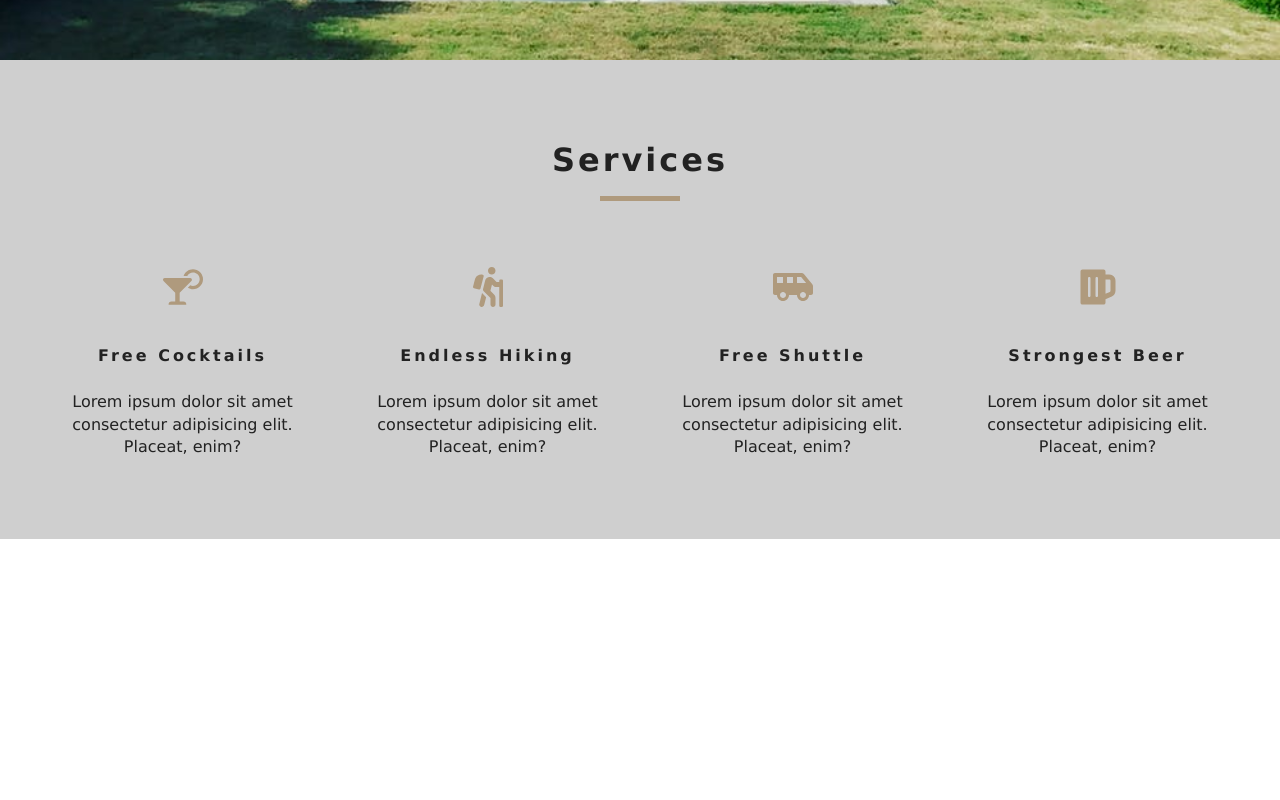
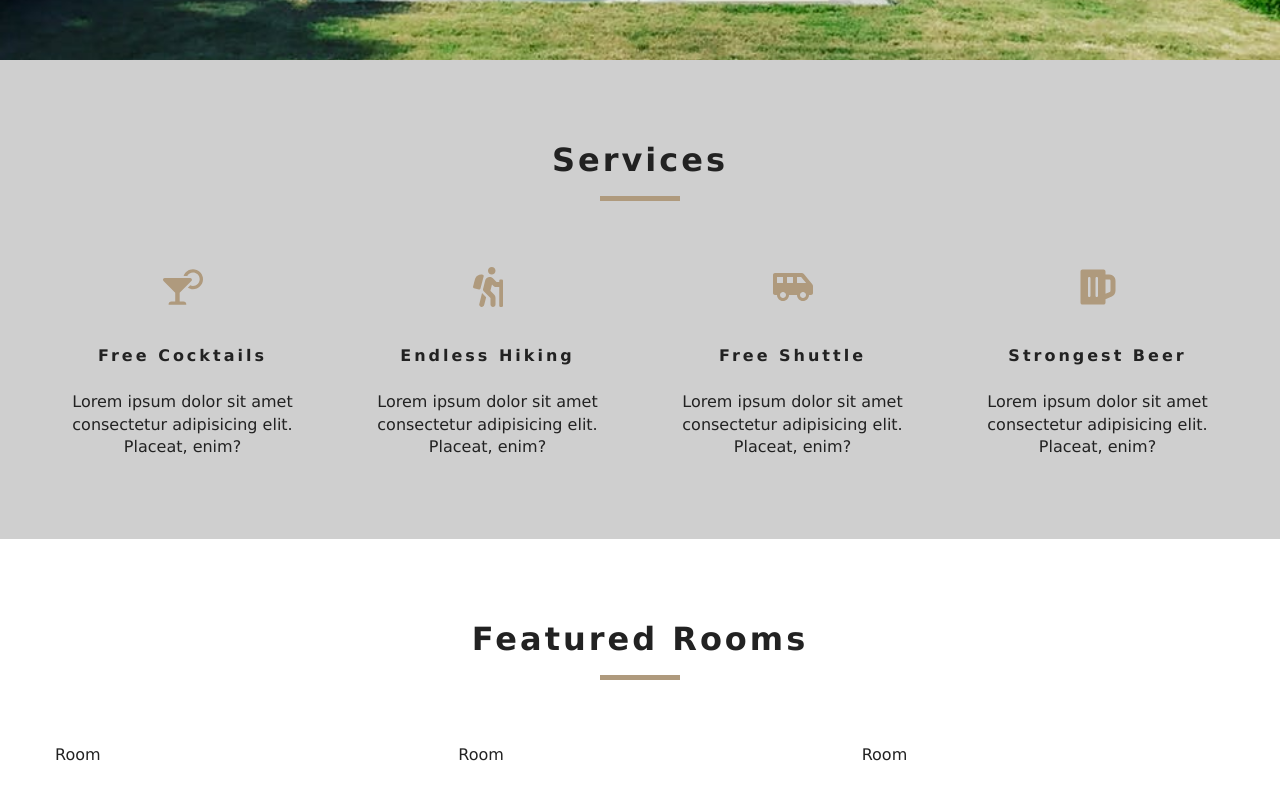
Before and after one commit to RouSage/resort-app, a React (Create React App) app: page / in a window 1280 px wide. Shown: the part 740-1540 px from the top of the page. Before the commit the page ends 1279 px from the top, so only its background shows below. Built offline with nearby package versions, Linux system fonts and the light colour scheme.

Commit message:
feat: featured rooms component

```diff
--- /dev/null
+++ b/src/components/FeaturedRooms.jsx
@@ -0,0 +1,24 @@
+import React, { useContext } from 'react';
+import { RoomContext } from '../context';
+import Loading from './Loading';
+import Room from './Room';
+import Title from './Title';
+
+const FeaturedRooms = () => {
+  const { featuredRooms, loading } = useContext(RoomContext);
+
+  return (
+    <section className="featured-rooms">
+      <Title title="Featured Rooms" />
+      <div className="featured-rooms-center">
+        {loading ? (
+          <Loading />
+        ) : (
+          featuredRooms.map((room) => <Room key={room.id} room={room} />)
+        )}
+      </div>
+    </section>
+  );
+};
+
+export default React.memo(FeaturedRooms);
--- /dev/null
+++ b/src/components/Room.jsx
@@ -0,0 +1,7 @@
+import React from 'react';
+
+const Room = () => {
+  return <div>Room</div>;
+};
+
+export default React.memo(Room);
--- a/src/pages/Home.jsx
+++ b/src/pages/Home.jsx
@@ -1,6 +1,7 @@
 import React from 'react';
 import { Link } from 'react-router-dom';
 import Banner from '../components/Banner';
+import FeaturedRooms from '../components/FeaturedRooms';
 import Hero from '../components/Hero';
 import Services from '../components/Services';
 import { ROOMS_PAGE } from '../routes';
@@ -19,6 +20,7 @@ const Home = () => {
         </Banner>
       </Hero>
       <Services />
+      <FeaturedRooms />
     </>
   );
 };
```
